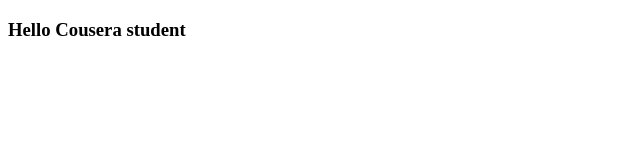
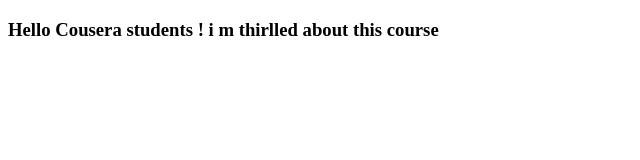
Before and after one commit to Aman-Hussain/coursera-test, a plain HTML site: page index.html in a window 1280 px wide. Shown: the whole page, without its empty margins (0-640 px from the left). Drawn offline with Linux system fonts and the light colour scheme.

Commit message:
next version of web file

```diff
--- a/index.html
+++ b/index.html
@@ -5,6 +5,6 @@
     <title></title>
   </head>
   <body>
-    <h3>Hello Cousera student</h3>
+    <h3>Hello Cousera students ! i m thirlled about this course</h3>
   </body>
 </html>
```
